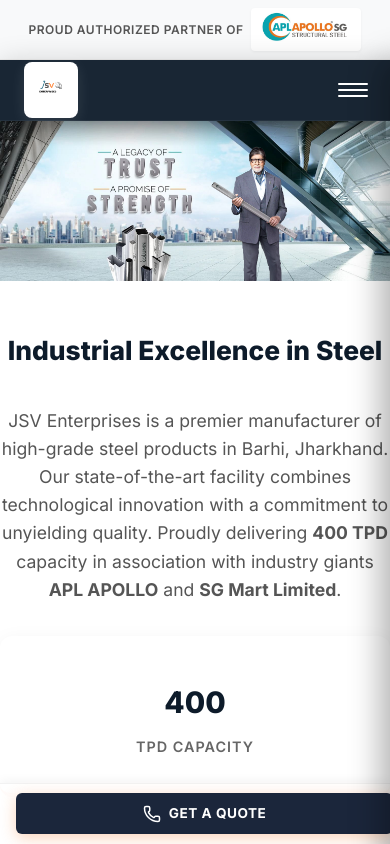
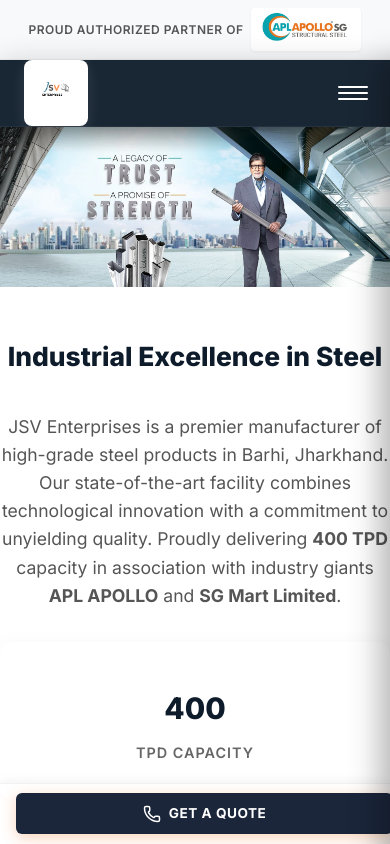
Before and after one commit to AXONDEMON/jsventerprises, a Next.js app: page / in a window 390 px wide. Shown: the top 844 px of the page. Built offline with nearby package versions, Linux system fonts and the light colour scheme.

Commit message:
Fix: Increase mobile logo size for better readability

```diff
--- a/src/components/Header.module.css
+++ b/src/components/Header.module.css
@@ -206,12 +206,12 @@
     }
 
     .mainLogo {
-        height: 48px;
-        padding: 4px 10px;
+        height: 54px;
+        padding: 6px 12px;
     }
 
     .mainLogo img {
-        height: 34px !important;
+        height: 40px !important;
     }
 
     .bar {
```
